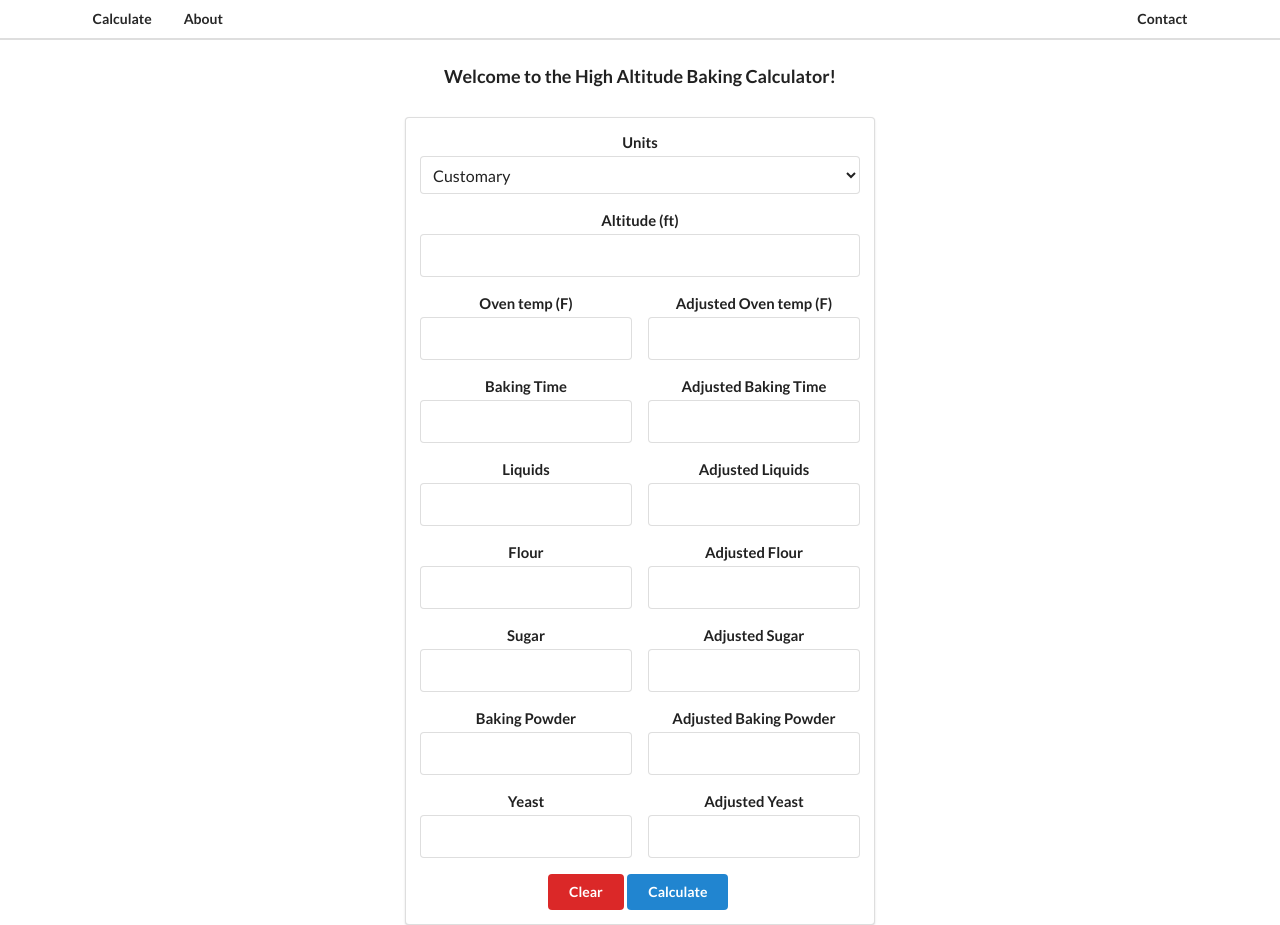
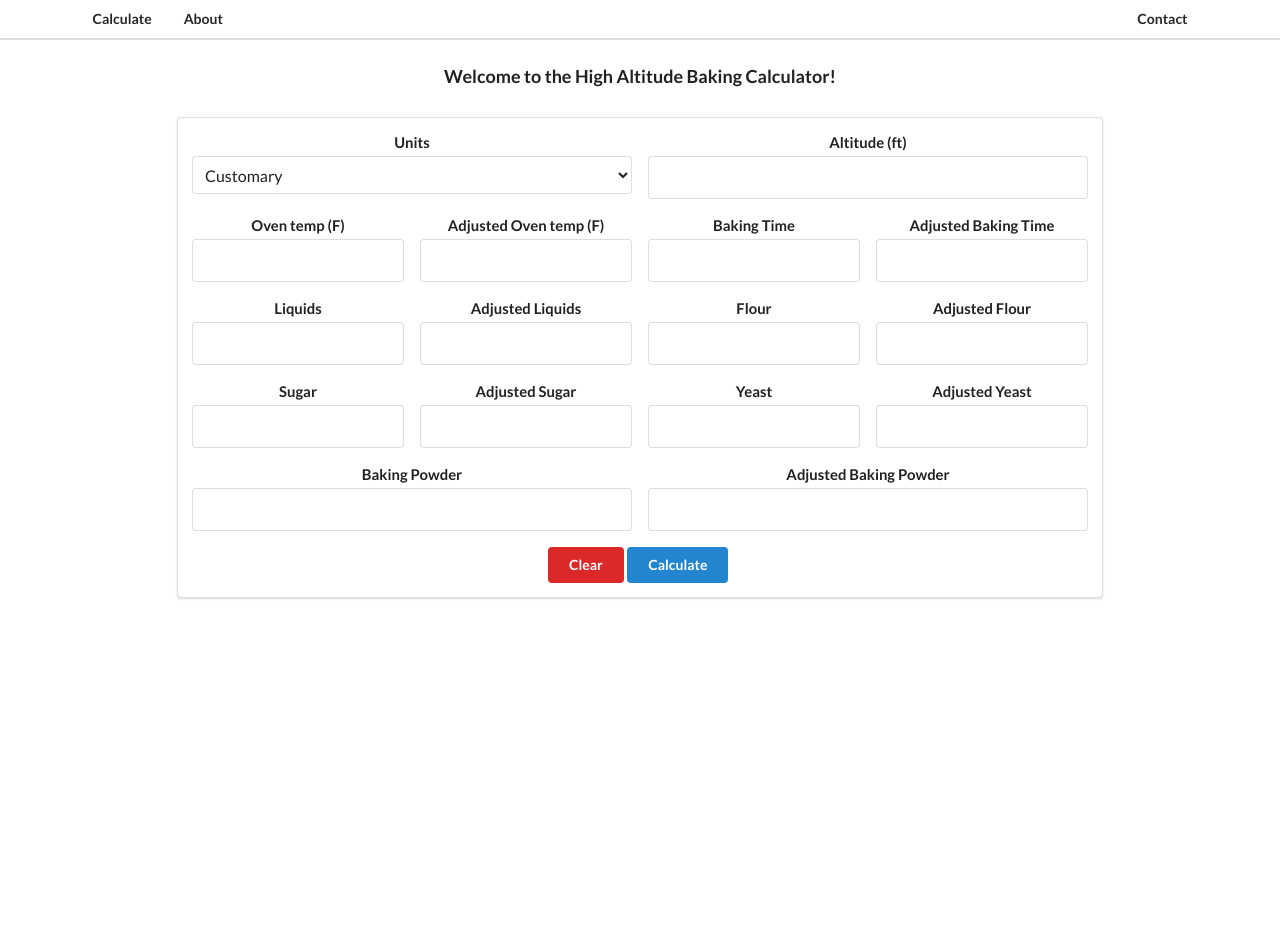
Before and after one commit to michaelmaryanoff/high-altitude-baking-calculator, a React (Create React App) app: page / in a window 1280 px wide. After the commit the page ends 800 px from the top, so only its background shows below. Built offline with nearby package versions, Linux system fonts and the light colour scheme.

Commit message:
Set state with a more reusable approach

```diff
--- a/src/components/form/CalculatorForm.js
+++ b/src/components/form/CalculatorForm.js
@@ -1,29 +1,12 @@
 // React
+// eslint-ignore
+// eslint-disable-next-line
 import React, { useState, useEffect, useCallback } from 'react';
-
-// Constants
-import {
-  unitField,
-  altitudeField,
-  ovenTempInputField,
-  ovenTempOutputField,
-  liquidInputField,
-  liquidOutputField,
-  flourInputField,
-  flourOutputField,
-  sugarInputField,
-  sugarOutputField,
-  bakingPowderInputField,
-  bakingPowderOutputField,
-  yeastInputField,
-  yeastOutputField,
-  bakingTimeInputField,
-  bakingTimeOutputField
-} from '../form/inputTypes';
 
 import { defaultUnit } from '../../constants';
 
 // Redux
+// eslint-disable-next-line
 import { clearForm, calculateTemp } from '../../actions';
 import { useDispatch, useSelector } from 'react-redux';
 
@@ -31,46 +14,51 @@ import { useDispatch, useSelector } from 'react-redux';
 import DropdownMenu from './DropdownMenu';
 import TextInputField from './TextInputField';
 
+const initialState = {
+  unitInput: defaultUnit,
+  altitudeInput: '',
+  ovenTempInput: '',
+  ovenTempOutput: '',
+  bakingTimeInput: '',
+  bakingTimeOutput: '',
+  liquidInput: '',
+  liquidOutput: '',
+  flourInput: '',
+  flourOutput: '',
+  sugarInput: '',
+  sugarOutput: '',
+  bakingPowderInput: '',
+  bakingPowderOutput: '',
+  yeastInput: '',
+  yeastOutput: ''
+};
+
 const CalculatorForm = () => {
-  // Defualt state
-  const defaults = { unitFieldDefault: defaultUnit, emptyString: '' };
+  const [
+    {
+      unitInput,
+      altitudeInput,
+      ovenTempInput,
+      ovenTempOutput,
+      bakingTimeInput,
+      bakingTimeOutput,
+      liquidInput,
+      liquidOutput,
+      flourInput,
+      flourOutput,
+      sugarInput,
+      sugarOutput,
+      bakingPowderInput,
+      bakingPowderOutput,
+      yeastInput,
+      yeastOutput
+    },
+    setState
+  ] = useState(initialState);
 
-  // Component state for controlling fields
-
-  const [unitFieldData, setUnitFieldData] = useState(defaultUnit);
-
-  const [altitudeFieldData, setAltitudeFieldData] = useState('');
-
-  const [ovenTempInputFieldData, setOvenTempInputFieldData] = useState('');
-  const [ovenTempOutputFieldData, setOvenTempOutputFieldData] = useState('');
-
-  const [bakingTimeInputFieldData, setBakingTimeInputFieldData] = useState('');
-  const [bakingTimeOutputFieldData, setBakingTimeOutputFieldData] = useState('');
-
-  const [liquidInputFieldData, setliquidInputFieldData] = useState('');
-  const [liquidOutputFieldData, setliquidOutputFieldData] = useState('');
-
-  const [flourInputFieldData, setFlourInputFieldData] = useState('');
-  const [flourOutputFieldData, setFlourOutputFieldData] = useState('');
-
-  const [sugarInputFieldData, setSugarInputFieldData] = useState('');
-  const [sugarOutputFieldData, setSugarOutputFieldData] = useState('');
-
-  const [bakingPowderInputFieldData, setBakingPowderInputFieldData] = useState('');
-  const [bakingPowderOutputFieldData, setBakingPowderOutputFieldData] = useState('');
-
-  const [yeastInputFieldData, setYeastInputFieldData] = useState('');
-  const [yeastOutputFieldData, setYeastOutputFieldData] = useState('');
-
-  const minTempOutput = useSelector(state => state.calculationOutput.minOvenTempOutput);
-  const maxTempOutput = useSelector(state => state.calculationOutput.maxOvenTempOutput);
-
-  //Use effect
-  useEffect(() => {
-    if (minTempOutput) {
-      setOvenTempOutputFieldData(minTempOutput);
-    }
-  }, [minTempOutput]);
+  const clearState = () => {
+    setState({ ...initialState });
+  };
 
   // Redux
   const dispatch = useDispatch();
@@ -90,7 +78,7 @@ const CalculatorForm = () => {
     event.preventDefault();
 
     // Set defaults in state
-    resetFieldData();
+    clearState();
 
     // Set defaults in Redux
     dispatch(clearForm());
@@ -99,28 +87,13 @@ const CalculatorForm = () => {
   // Setting the temp outputLabel
   const handleCalculatePressed = event => {
     event.preventDefault();
-
-    dispatch(calculateTemp(ovenTempInputFieldData));
   };
 
-  const resetFieldData = () => {
-    const { unitFieldDefault, emptyString } = defaults;
-    setUnitFieldData(unitFieldDefault);
-    setAltitudeFieldData(emptyString);
-    setOvenTempInputFieldData(emptyString);
-    setOvenTempOutputFieldData(emptyString);
-    setliquidInputFieldData(emptyString);
-    setliquidOutputFieldData(emptyString);
-    setFlourInputFieldData(emptyString);
-    setFlourOutputFieldData(emptyString);
-    setSugarInputFieldData(emptyString);
-    setSugarOutputFieldData(emptyString);
-    setBakingPowderInputFieldData(emptyString);
-    setBakingPowderOutputFieldData(emptyString);
-    setYeastInputFieldData(emptyString);
-    setYeastOutputFieldData(emptyString);
-    setBakingTimeInputFieldData(emptyString);
-    setBakingTimeOutputFieldData(emptyString);
+  const onChange = event => {
+    const { name, value } = event.target;
+    console.log(name, value);
+
+    setState(prevState => ({ ...prevState, [name]: value }));
   };
 
   return (
@@ -130,157 +103,151 @@ const CalculatorForm = () => {
           <form className="ui large form error">
             <div className="column">
               {/* Units */}
-              <div className="one field">
+              <div className="two fields">
                 <DropdownMenu
                   labelText="Units"
-                  id={unitField}
-                  value={unitFieldData}
+                  name={'unitInput'}
+                  value={unitInput}
                   optionDataSource={unitDataSource}
-                  onChange={(id, value) => setUnitFieldData(value)}
+                  onChange={onChange}
                 />
-              </div>
-              {/* Altitude */}
-              <div className="one field">
+                {/* Altitude */}
                 <TextInputField
-                  id={altitudeField}
+                  name={'altitudeFieldInput'}
                   type="number"
-                  value={altitudeFieldData}
-                  handleOnChange={event => setAltitudeFieldData(event)}
+                  value={altitudeInput}
+                  handleOnChange={onChange}
                   label={`Altitude ${altitudeUnitLabel}`}
                   min={0}
                 />
               </div>
               {/* Oven temp */}
-              <div className="two fields">
+              <div className="four fields">
                 <TextInputField
-                  id={ovenTempInputField}
+                  name={'ovenTempInput'}
                   type="number"
-                  value={ovenTempInputFieldData}
-                  handleOnChange={event => setOvenTempInputFieldData(event)}
+                  value={ovenTempInput}
+                  handleOnChange={onChange}
                   label={`Oven temp ${ovenTempUnitLabel}`}
                   min={0}
                 />
                 <TextInputField
-                  id={ovenTempOutputField}
+                  name={'ovenTempOutput'}
                   type="text"
-                  // value={`${stringMinTemp} - ${stringMaxTemp}`}
-                  value={ovenTempOutputFieldData}
-                  handleOnChange={event => setOvenTempOutputFieldData(event)}
+                  value={ovenTempOutput}
+                  handleOnChange={onChange}
                   label={`Adjusted Oven temp ${ovenTempUnitLabel} `}
                   min={0}
                 />
-              </div>
-              {/* Baking time */}
-              <div className="two fields">
+                {/* Baking time */}
                 <TextInputField
-                  id={bakingTimeInputField}
+                  name={'bakingTimeInput'}
                   type="number"
-                  value={bakingTimeInputFieldData}
-                  handleOnChange={event => setBakingTimeInputFieldData(event)}
+                  value={bakingTimeInput}
+                  handleOnChange={onChange}
                   label="Baking Time"
                   min={0}
                 />
                 <TextInputField
-                  id={bakingTimeOutputField}
+                  name={'bakingTimeOutput'}
                   type="number"
-                  value={bakingTimeOutputFieldData}
-                  handleOnChange={event => setBakingTimeOutputFieldData(event)}
+                  value={bakingTimeOutput}
+                  handleOnChange={onChange}
                   label="Adjusted Baking Time"
                   min={0}
                 />
               </div>
               {/* Liquids */}
-              <div className="two fields">
+              <div className="four fields">
                 <TextInputField
-                  id={liquidInputField}
+                  name={'liquidInput'}
                   type="number"
-                  value={liquidInputFieldData}
-                  handleOnChange={event => setliquidInputFieldData(event)}
+                  value={liquidInput}
+                  handleOnChange={onChange}
                   label={`Liquids`}
                   min={0}
                 />
                 <TextInputField
-                  id={liquidOutputField}
+                  name={'liquidOutput'}
                   type="number"
-                  value={liquidOutputFieldData}
-                  handleOnChange={event => setliquidOutputFieldData(event)}
+                  value={liquidOutput}
+                  handleOnChange={onChange}
                   label={`Adjusted Liquids`}
                   min={0}
                 />
-              </div>
-              {/* Flour */}
-              <div className="two fields">
+
+                {/* Flour */}
+
                 <TextInputField
-                  id={flourInputField}
+                  name={'flourInput'}
                   type="number"
-                  value={flourInputFieldData}
-                  handleOnChange={event => setFlourInputFieldData(event)}
+                  value={flourInput}
+                  handleOnChange={onChange}
                   label={`Flour`}
                   min={0}
                 />
                 <TextInputField
-                  id={flourOutputField}
+                  name={'flourOutput'}
                   type="number"
-                  value={flourOutputFieldData}
-                  handleOnChange={event => setFlourOutputFieldData(event)}
+                  value={flourOutput}
+                  handleOnChange={onChange}
                   label={`Adjusted Flour`}
                   min={0}
                 />
               </div>
               {/* Sugar */}
-              <div className="two fields">
+              <div className="four fields">
                 <TextInputField
-                  id={sugarInputField}
+                  name={'sugarInput'}
                   type="number"
-                  value={sugarInputFieldData}
-                  handleOnChange={event => setSugarInputFieldData(event)}
+                  value={sugarInput}
+                  handleOnChange={onChange}
                   label={`Sugar`}
                   min={0}
                 />
                 <TextInputField
-                  id={sugarOutputField}
+                  name={'sugarOutput'}
                   type="number"
-                  value={sugarOutputFieldData}
-                  handleOnChange={event => setSugarOutputFieldData(event)}
+                  value={sugarOutput}
+                  handleOnChange={onChange}
                   label={`Adjusted Sugar`}
                   min={0}
                 />
-              </div>
-              {/* Baking powder */}
-              <div className="two fields">
+
+                {/* {Yeast} */}
                 <TextInputField
-                  id={bakingPowderInputField}
+                  name={'yeastInput'}
                   type="number"
-                  value={bakingPowderInputFieldData}
-                  handleOnChange={event => setBakingPowderInputFieldData(event)}
-                  label={`Baking Powder`}
+                  value={yeastInput}
+                  handleOnChange={onChange}
+                  label={`Yeast`}
                   min={0}
                 />
                 <TextInputField
-                  id={bakingPowderOutputField}
+                  name={'yeastOutput'}
                   type="number"
-                  value={bakingPowderOutputFieldData}
-                  handleOnChange={event => setBakingPowderOutputFieldData(event)}
-                  label={`Adjusted Baking Powder`}
+                  value={yeastOutput}
+                  handleOnChange={onChange}
+                  label={`Adjusted Yeast`}
                   min={0}
                 />
               </div>
               {/* Yeast */}
               <div className="two fields">
                 <TextInputField
-                  id={yeastInputField}
+                  name={'bakingPowderInput'}
                   type="number"
-                  value={yeastInputFieldData}
-                  handleOnChange={event => setYeastInputFieldData(event)}
-                  label={`Yeast`}
+                  value={bakingPowderInput}
+                  handleOnChange={onChange}
+                  label={`Baking Powder`}
                   min={0}
                 />
                 <TextInputField
-                  id={yeastOutputField}
+                  name={'bakingPowderOutput'}
                   type="number"
-                  value={yeastOutputFieldData}
-                  handleOnChange={event => setYeastOutputFieldData(event)}
-                  label={`Adjusted Yeast`}
+                  value={bakingPowderOutput}
+                  handleOnChange={onChange}
+                  label={`Adjusted Baking Powder`}
                   min={0}
                 />
               </div>
--- a/src/components/form/DropdownMenu.js
+++ b/src/components/form/DropdownMenu.js
@@ -5,13 +5,12 @@ import { useDispatch } from 'react-redux';
 import { handleDropDownInput } from '../../actions';
 
 const DropdownMenu = props => {
-
   const dispatch = useDispatch();
 
   const handleUserInput = event => {
     const { id, value } = event.target;
     dispatch(handleDropDownInput(id, value));
-    props.onChange(value);
+    props.onChange(event);
   };
 
   return (
--- a/src/components/form/TextInputField.js
+++ b/src/components/form/TextInputField.js
@@ -8,9 +8,9 @@ const TextInputField = props => {
   const dispatch = useDispatch();
 
   const handleUserInput = event => {
-    const { id, value } = event.target;
-    dispatch(handleDropDownInput(id, value));
-    props.handleOnChange(value);
+    const { name, value } = event.target;
+    dispatch(handleDropDownInput(name, value));
+    props.handleOnChange(event);
   };
 
   return (
@@ -18,7 +18,7 @@ const TextInputField = props => {
       <label>{props.label}</label>
       <input
         type={props.type}
-        id={props.id}
+        name={props.name}
         placeholder={props.placeholder}
         onChange={handleUserInput}
         value={props.value}
--- a/src/reducers/calculationFormReducer.js
+++ b/src/reducers/calculationFormReducer.js
@@ -13,6 +13,7 @@ import {
 
 import { defaultUnit } from '../constants';
 
+// Any varible that contains "Set" is set by the user
 const INITIAL_STATE = { results: null, unit: defaultUnit, altitude: 0 };
 
 export default (state = INITIAL_STATE, action) => {
@@ -22,19 +23,19 @@ export default (state = INITIAL_STATE, action) => {
     case SET_ALTITUDE:
       return { ...state, altitude: action.payload };
     case SET_OVEN_TEMP:
-      return { ...state, ovenTempInput: action.payload };
+      return { ...state, ovenTempSet: action.payload };
     case SET_BAKING_TIME:
-      return { ...state, bakingTimeInput: action.payload };
+      return { ...state, bakingTimeSet: action.payload };
     case SET_LIQUIDS:
-      return { ...state, liquidsInput: action.payload };
+      return { ...state, liquidsSet: action.payload };
     case SET_FLOUR:
-      return { ...state, flourInput: action.payload };
+      return { ...state, flourSet: action.payload };
     case SET_SUGAR:
-      return { ...state, sugarInput: action.payload };
+      return { ...state, sugarSet: action.payload };
     case SET_BAKING_POWDER:
-      return { ...state, bakingPowderInput: action.payload };
+      return { ...state, bakingPowderSet: action.payload };
     case SET_YEAST:
-      return { ...state, yeastInput: action.payload };
+      return { ...state, yeastSet: action.payload };
     case CLEAR_FORM:
       return { ...state, ...INITIAL_STATE };
     default:
--- a/src/reducers/calculationOutputReducer.js
+++ b/src/reducers/calculationOutputReducer.js
@@ -2,12 +2,13 @@ import { CALCULATE_MIN_OVEN_TEMP, CALCULATE_MAX_OVEN_TEMP } from '../actions/typ
 
 const INITIAL_STATE = { results: null };
 
+// These are calculate i.e. the high altitude version of our different ingredients, temps, etc.
 export default (state = INITIAL_STATE, action) => {
   switch (action.type) {
     case CALCULATE_MIN_OVEN_TEMP:
-      return { ...state, minOvenTempOutput: action.payload };
+      return { ...state, minOvenTempCalc: action.payload };
     case CALCULATE_MAX_OVEN_TEMP:
-      return { ...state, maxOvenTempOutput: action.payload };
+      return { ...state, maxOvenTempCalc: action.payload };
     default:
       return state;
   }
```
Also changed, not shown: src/components/form/inputNames.js (added, +16 -0 lines).
